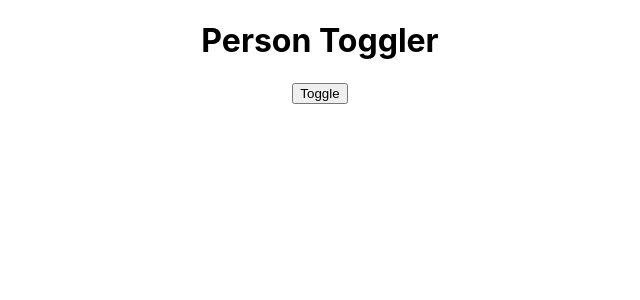
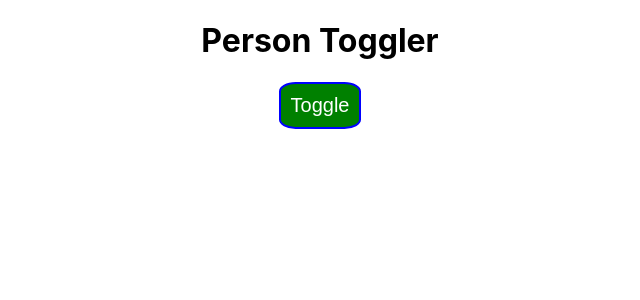
Before and after one commit to CodingJoshi/WebDev, a React (Create React App) app in the folder ReactJs/3._styling_react_comp_elements/: page / in a window 1280 px wide. Shown: the top 300 px of the page, without its empty margins (320-960 px from the left). Built offline with nearby package versions, Linux system fonts and the light colour scheme.

Commit message:
onclick delete functionality added

```diff
--- a/ReactJs/3._styling_react_comp_elements/src/App.js
+++ b/ReactJs/3._styling_react_comp_elements/src/App.js
@@ -30,6 +30,24 @@ class App extends Component{
     });
   }
 
+  DeletePerson=(idx,event)=>{
+    let newPersons=[...this.state.persons];
+    // console.log(String(event.target));
+    if(String(event.target)==='[object HTMLInputElement]'){
+      // console.log('this is input');
+    }
+    else{
+      for(let i=0;i<newPersons.length;i++){
+        if(idx===newPersons[i].id){
+          newPersons.splice(i,1);
+        }
+      }
+    }
+    this.setState({
+      persons:newPersons
+    })
+  }
+
   ToggleHandler=()=>{
     let show=this.state.ShowPersons;
     this.setState({
@@ -38,6 +56,16 @@ class App extends Component{
   }
 
   render(){
+    let buttonToggle={
+      background:'green',
+      color:'white',
+      padding:'10px',
+      fontSize:'20px',
+      border:'2px solid blue',
+      borderRadius:'20%',
+      outline:'none'
+    }
+
     let PersonsCard=null;
     if(this.state.ShowPersons){
       PersonsCard=this.state.persons.map((per,idx)=>{
@@ -46,14 +74,16 @@ class App extends Component{
         age={per.age}
         Add={per.Add}
         inputChange={(event)=>this.nameChangeHandler(per.id,event)}
+        Delete={(event)=>this.DeletePerson(per.id,event)}
         key={per.id}
         />
       });
+      buttonToggle.background='red';
     }
     return (
       <div className="App">
         <h1>Person Toggler</h1>
-        <button onClick={this.ToggleHandler}>Toggle</button>
+        <button onClick={this.ToggleHandler} style={buttonToggle}>Toggle</button>
         <div className="personContainer">
           {PersonsCard}
         </div>
--- a/ReactJs/3._styling_react_comp_elements/src/Person/Person.js
+++ b/ReactJs/3._styling_react_comp_elements/src/Person/Person.js
@@ -6,7 +6,7 @@ function Person(props){
         padding: '10px'
     }
     return (
-        <div style={PersonCard}>
+        <div style={PersonCard} onClick={props.Delete}>
             <p>I am <i><b>{props.name}</b></i></p>
             <p><b>Age: </b>{props.age}</p>
             <p><b>Address: <br/> </b>{props.Add}</p>
```
Also changed, not shown: 1 other file (tests, documents, lock files or other folders).
